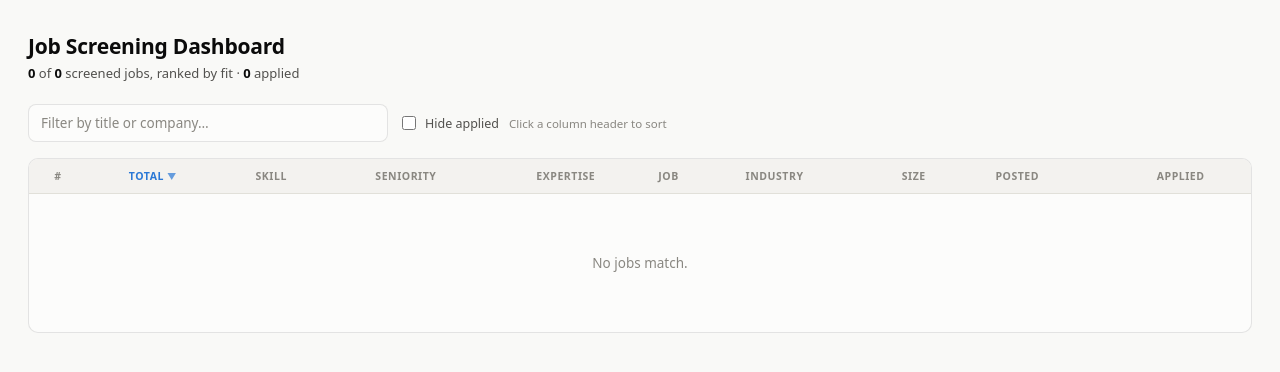
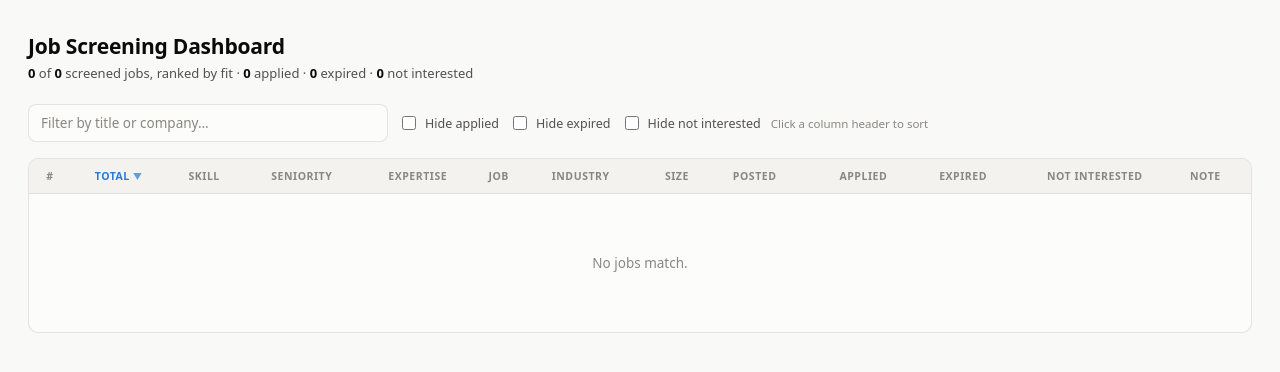
Before and after one commit to nlp4725/job-hunt-intelligence, a Flask app: page / in a window 1280 px wide. Shown: the top 372 px of the page. Run offline with Flask 3, Linux system fonts and the light colour scheme; data that the repository does not hold is empty.

Commit message:
Add dashboard status tracking (expired/not interested/note) and update CONTEXT.md
- db.models.Job: expired, not_interested, not_interested_note columns,
  distinct from the existing scrape-detected status (active/stale) field --
  these are dashboard-only, user-marked.
- backend/app.py: GET /api/jobs includes the new fields; PATCH /api/jobs/<id>
  generalized to accept any of applied/expired/not_interested plus the note,
  instead of only toggling applied.
- backend/templates/index.html: Expired and Not Interested checkbox columns
  (dim + strike through the row), a Note field that unlocks when marked not
  interested, and matching "Hide X" filters.
- CONTEXT.md: brought up to date with today's work -- the Skill Match /
  SKILL_GROUPS mechanism, the three taxonomy merges, the now-actually-built
  Agency Blocklist (previously only documented, never implemented) with real
  corpus numbers, Seniority Fit's contract-role rule, prompt locations
  updated to judge/ (canonical) instead of tests_and_eval/, and new
  Screening Dashboard / Resume sections.
- .gitignore: cover nasi_resume*.pdf the same way nasi_v*.pdf already is.

Co-Authored-By: Claude Sonnet 5 <noreply@anthropic.com>

```diff
--- a/backend/app.py
+++ b/backend/app.py
@@ -5,8 +5,9 @@ Company + ScreeningResult joined) ranked by total_score descending; sorting
 beyond the default happens client-side in the UI (see templates/index.html)
 since the whole result set is small enough (thousands of rows, not
 millions) to ship in one response and sort in the browser rather than
-building server-side sort/pagination params. PATCH /api/jobs/<id> toggles
-Job.applied — the only mutation this API exposes.
+building server-side sort/pagination params. PATCH /api/jobs/<id> updates
+the user-marked status fields (applied, expired, not_interested,
+not_interested_note) — the only mutations this API exposes.
 """
 
 from flask import Flask, jsonify, render_template, request
@@ -18,6 +19,8 @@ from db.session import get_session
 
 app = Flask(__name__)
 CORS(app)
+
+_PATCHABLE_BOOL_FIELDS = ("applied", "expired", "not_interested")
 
 
 @app.route("/")
@@ -55,6 +58,9 @@ def api_jobs():
                 "expertise_score": result.expertise_score,
                 "total_score": result.total_score,
                 "applied": job.applied,
+                "expired": job.expired,
+                "not_interested": job.not_interested,
+                "not_interested_note": job.not_interested_note,
             })
 
         return jsonify({"count": len(jobs), "jobs": jobs})
@@ -65,17 +71,37 @@ def api_jobs():
 @app.route("/api/jobs/<int:job_id>", methods=["PATCH"])
 def api_update_job(job_id):
     body = request.get_json(silent=True) or {}
-    if "applied" not in body or not isinstance(body["applied"], bool):
-        return jsonify({"error": "body must include boolean 'applied'"}), 400
+    updates = {k: v for k, v in body.items() if k in _PATCHABLE_BOOL_FIELDS}
+    for field in updates:
+        if not isinstance(updates[field], bool):
+            return jsonify({"error": f"'{field}' must be a boolean"}), 400
+
+    note_provided = "not_interested_note" in body
+    if note_provided and body["not_interested_note"] is not None and not isinstance(body["not_interested_note"], str):
+        return jsonify({"error": "'not_interested_note' must be a string or null"}), 400
+
+    if not updates and not note_provided:
+        return jsonify({"error": f"body must include at least one of {_PATCHABLE_BOOL_FIELDS + ('not_interested_note',)}"}), 400
 
     session = get_session()
     try:
         job = session.get(Job, job_id)
         if job is None:
             return jsonify({"error": "job not found"}), 404
-        job.applied = body["applied"]
+
+        for field, value in updates.items():
+            setattr(job, field, value)
+        if note_provided:
+            job.not_interested_note = body["not_interested_note"]
+
         session.commit()
-        return jsonify({"id": job.id, "applied": job.applied})
+        return jsonify({
+            "id": job.id,
+            "applied": job.applied,
+            "expired": job.expired,
+            "not_interested": job.not_interested,
+            "not_interested_note": job.not_interested_note,
+        })
     finally:
         session.close()
 
--- a/backend/templates/index.html
+++ b/backend/templates/index.html
@@ -116,9 +116,23 @@
   tbody tr:hover { background: var(--accent-wash); }
   tbody tr.applied-row { opacity: 0.5; }
   tbody tr.applied-row:hover { opacity: 0.8; }
+  tbody tr.expired-row { opacity: 0.4; }
+  tbody tr.expired-row:hover { opacity: 0.7; }
+  tbody tr.expired-row .job-title { text-decoration: line-through; }
+  tbody tr.not-interested-row { opacity: 0.4; }
+  tbody tr.not-interested-row:hover { opacity: 0.7; }
 
   td { padding: 9px 12px; color: var(--text-secondary); vertical-align: middle; }
   td.rank { color: var(--text-muted); font-variant-numeric: tabular-nums; width: 1%; }
+
+  .note-input {
+    width: 130px; font-size: 12px; font-family: inherit; color: var(--text-primary);
+    background: var(--surface-2); border: 1px solid var(--border); border-radius: 6px;
+    padding: 5px 8px;
+  }
+  .note-input:disabled { background: transparent; border-color: transparent; color: var(--text-muted); cursor: not-allowed; }
+  .note-input:not(:disabled):focus { outline: none; border-color: var(--accent); }
+  .note-input::placeholder { color: var(--text-muted); }
 
   .applied-checkbox { width: 16px; height: 16px; accent-color: var(--good); cursor: pointer; }
 
@@ -161,6 +175,8 @@
     <div class="controls">
       <input class="search" id="search" type="text" placeholder="Filter by title or company…">
       <label class="check-filter"><input type="checkbox" id="hideApplied"> Hide applied</label>
+      <label class="check-filter"><input type="checkbox" id="hideExpired"> Hide expired</label>
+      <label class="check-filter"><input type="checkbox" id="hideNotInterested"> Hide not interested</label>
       <span class="hint">Click a column header to sort</span>
     </div>
 
@@ -178,6 +194,9 @@
             <th data-sort="company_size">Size<span class="arrow"></span></th>
             <th data-sort="posted_at">Posted<span class="arrow"></span></th>
             <th class="num" data-sort="applied">Applied<span class="arrow"></span></th>
+            <th class="num" data-sort="expired">Expired<span class="arrow"></span></th>
+            <th class="num" data-sort="not_interested">Not Interested<span class="arrow"></span></th>
+            <th>Note</th>
           </tr>
         </thead>
         <tbody id="tbody"></tbody>
@@ -215,7 +234,7 @@
     if (jobs.length === 0) {
       var tr = document.createElement("tr");
       var td = document.createElement("td");
-      td.colSpan = 10;
+      td.colSpan = 13;
       td.className = "empty-state";
       td.textContent = "No jobs match.";
       tr.appendChild(td);
@@ -280,61 +299,102 @@
       tr.appendChild(postedTd);
 
       if (job.applied) tr.classList.add("applied-row");
+      if (job.expired) tr.classList.add("expired-row");
+      if (job.not_interested) tr.classList.add("not-interested-row");
 
-      var appliedTd = document.createElement("td");
-      appliedTd.className = "num";
-      var checkbox = document.createElement("input");
-      checkbox.type = "checkbox";
-      checkbox.className = "applied-checkbox";
-      checkbox.checked = !!job.applied;
-      checkbox.setAttribute("aria-label", "Mark as applied: " + (job.title || ""));
-      checkbox.addEventListener("change", function () {
-        toggleApplied(job, checkbox.checked, tr, checkbox);
+      function statusCheckbox(field, label) {
+        var cellTd = document.createElement("td");
+        cellTd.className = "num";
+        var cb = document.createElement("input");
+        cb.type = "checkbox";
+        cb.className = "applied-checkbox";
+        cb.checked = !!job[field];
+        cb.setAttribute("aria-label", label + ": " + (job.title || ""));
+        cb.addEventListener("change", function () {
+          var updates = {};
+          updates[field] = cb.checked;
+          patchJob(job, updates, cb, function () {
+            tr.classList.toggle(field.replace(/_/g, "-") + "-row", cb.checked);
+            if (field === "not_interested") noteInput.disabled = !cb.checked;
+            updateSubtitle();
+          });
+        });
+        cellTd.appendChild(cb);
+        return cellTd;
+      }
+
+      tr.appendChild(statusCheckbox("applied", "Mark as applied"));
+      tr.appendChild(statusCheckbox("expired", "Mark as expired"));
+      tr.appendChild(statusCheckbox("not_interested", "Mark as not interested"));
+
+      var noteTd = document.createElement("td");
+      var noteInput = document.createElement("input");
+      noteInput.type = "text";
+      noteInput.className = "note-input";
+      noteInput.placeholder = "Why not?";
+      noteInput.value = job.not_interested_note || "";
+      noteInput.disabled = !job.not_interested;
+      noteInput.addEventListener("change", function () {
+        patchJob(job, { not_interested_note: noteInput.value || null }, noteInput, null);
       });
-      appliedTd.appendChild(checkbox);
-      tr.appendChild(appliedTd);
+      noteTd.appendChild(noteInput);
+      tr.appendChild(noteTd);
 
       tbody.appendChild(tr);
     });
   }
 
-  function toggleApplied(job, applied, tr, checkbox) {
-    checkbox.disabled = true;
+  function patchJob(job, updates, element, onSuccess) {
+    element.disabled = true;
+    var previous = {};
+    Object.keys(updates).forEach(function (k) { previous[k] = job[k]; });
+
     fetch("/api/jobs/" + job.id, {
       method: "PATCH",
       headers: { "Content-Type": "application/json" },
-      body: JSON.stringify({ applied: applied }),
+      body: JSON.stringify(updates),
     })
       .then(function (r) {
         if (!r.ok) throw new Error("request failed");
         return r.json();
       })
       .then(function () {
-        job.applied = applied;
-        tr.classList.toggle("applied-row", applied);
-        checkbox.disabled = false;
-        updateSubtitle();
+        Object.keys(updates).forEach(function (k) { job[k] = updates[k]; });
+        element.disabled = false;
+        if (onSuccess) onSuccess();
       })
       .catch(function (err) {
-        checkbox.checked = !applied; // revert on failure
-        checkbox.disabled = false;
-        console.error("Failed to update applied status:", err);
+        Object.keys(previous).forEach(function (k) {
+          job[k] = previous[k];
+          if (element.type === "checkbox") element.checked = !!previous[k];
+          else element.value = previous[k] || "";
+        });
+        element.disabled = false;
+        console.error("Failed to save:", err);
         alert("Couldn't save — check that the server is running and try again.");
       });
   }
 
   function updateSubtitle(filteredCount) {
     var appliedCount = allJobs.filter(function (j) { return j.applied; }).length;
+    var expiredCount = allJobs.filter(function (j) { return j.expired; }).length;
+    var notInterestedCount = allJobs.filter(function (j) { return j.not_interested; }).length;
     var shown = filteredCount === undefined ? allJobs.length : filteredCount;
     subtitle.innerHTML = "<b>" + shown + "</b> of <b>" + allJobs.length + "</b> screened jobs, ranked by fit"
-      + " · <b>" + appliedCount + "</b> applied";
+      + " · <b>" + appliedCount + "</b> applied"
+      + " · <b>" + expiredCount + "</b> expired"
+      + " · <b>" + notInterestedCount + "</b> not interested";
   }
 
   function applySortAndFilter() {
     var query = searchInput.value.trim().toLowerCase();
     var hideApplied = document.getElementById("hideApplied").checked;
+    var hideExpired = document.getElementById("hideExpired").checked;
+    var hideNotInterested = document.getElementById("hideNotInterested").checked;
     var filtered = allJobs.filter(function (j) {
       if (hideApplied && j.applied) return false;
+      if (hideExpired && j.expired) return false;
+      if (hideNotInterested && j.not_interested) return false;
       if (!query) return true;
       return (j.title || "").toLowerCase().indexOf(query) !== -1
           || (j.company_name || "").toLowerCase().indexOf(query) !== -1;
@@ -376,6 +436,8 @@
 
   searchInput.addEventListener("input", applySortAndFilter);
   document.getElementById("hideApplied").addEventListener("change", applySortAndFilter);
+  document.getElementById("hideExpired").addEventListener("change", applySortAndFilter);
+  document.getElementById("hideNotInterested").addEventListener("change", applySortAndFilter);
 
   fetch("/api/jobs")
     .then(function (r) { return r.json(); })
--- a/db/models.py
+++ b/db/models.py
@@ -75,6 +75,9 @@ class Job(Base):
     match_score: Mapped[float | None]                                 # placeholder for future resume-match scoring
 
     applied: Mapped[bool] = mapped_column(default=False)
+    expired: Mapped[bool] = mapped_column(default=False)              # user-marked: listing is dead/filled, not scrape-detected staleness (see `status` below)
+    not_interested: Mapped[bool] = mapped_column(default=False)       # user-marked: decided not to apply
+    not_interested_note: Mapped[str | None] = mapped_column(Text)     # why, only meaningful when not_interested is True
     status: Mapped[str] = mapped_column(default="active")            # active/stale — set stale if a scrape stops seeing it
     detail_fetched: Mapped[bool] = mapped_column(default=False)       # False = placeholder row (id only, saved during phase-1 id collection) still awaiting phase-2 detail fetch
     is_relevant: Mapped[bool] = mapped_column(default=True)           # False = title didn't match its track's curated terms (see analysis/title_filter.py) — LinkedIn's keyword search matches full JD text, not just title, so noisy off-track matches slip through
```
Also changed, not shown: CONTEXT.md (+20 -8 lines), db/session.py (+16 -0 lines), 1 other file.
